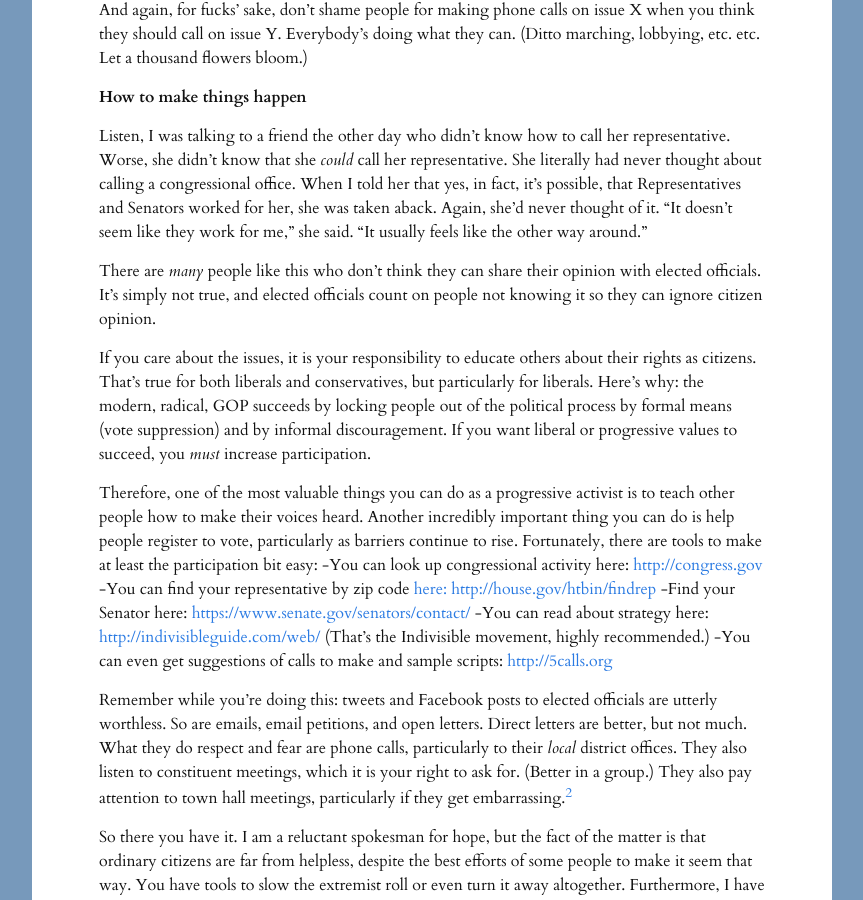
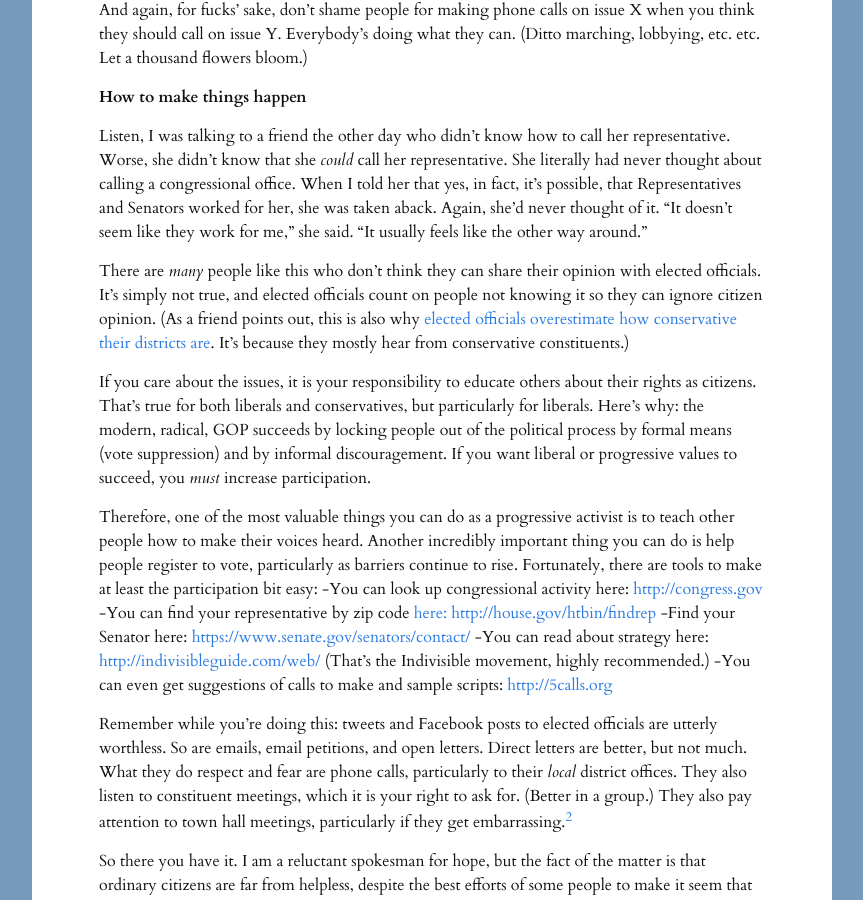
Before and after one commit to pastordan/pastordan.github.io, a Jekyll site: the page built from _posts/2017-01-25-when-the-germans-bombed-pearl-harbor.md, in a window 1280 px wide and 900 px high, scrolled down 1029 px. Shown: the whole window, without its empty margins (208-1071 px from the left). Built offline with Jekyll 4.4.1, drawn with Linux system fonts in a browser that asks for light colours; nearby versions of some CDN libraries; library files that are not in the unit come from our copies.

Commit message:
Update post

```diff
--- a/_posts/2017-01-25-when-the-germans-bombed-pearl-harbor.md
+++ b/_posts/2017-01-25-when-the-germans-bombed-pearl-harbor.md
@@ -22,9 +22,9 @@ And again, for fucks' sake, don’t shame people for making phone calls on issue
 
 Listen, I was talking to a friend the other day who didn’t know how to call her representative. Worse, she didn’t know that she *could* call her representative. She literally had never thought about calling a congressional office. When I told her that yes, in fact, it’s possible, that Representatives and Senators worked for her, she was taken aback. Again, she’d never thought of it. "It doesn't seem like they work for me," she said. "It usually feels like the other way around."
 
-There are *many* people like this who don’t think they can share their opinion with elected officials. It’s simply not true, and elected officials count on people not knowing it so they can ignore citizen opinion.
+There are *many* people like this who don’t think they can share their opinion with elected officials. It’s simply not true, and elected officials count on people not knowing it so they can ignore citizen opinion. (As a friend points out, this is also why [elected officials overestimate how conservative their districts are](https://t.co/meettj6Dxh). It's because they mostly hear from conservative constituents.)
 
-If you care about the issues, it is your responsibility to educate others about their rights as citizens. That’s true for both liberals and conservatives, but particularly for liberals.  Here’s why: the modern, radical, GOP succeeds by locking people out of the political process by formal means (vote suppression) and by informal discouragement. If you want liberal or progressive values to succeed, you *must* increase participation.
+If you care about the issues, it is your responsibility to educate others about their rights as citizens. That’s true for both liberals and conservatives, but particularly for liberals. Here’s why: the modern, radical, GOP succeeds by locking people out of the political process by formal means (vote suppression) and by informal discouragement. If you want liberal or progressive values to succeed, you *must* increase participation.
 
 Therefore, one of the most valuable things you can do as a progressive activist is to teach other people how to make their voices heard. Another incredibly important thing you can do is help people register to vote, particularly as barriers continue to rise. Fortunately, there are tools to make at least the participation bit easy:
 -You can look up congressional activity here: [http://congress.gov](http://congress.gov)
```
